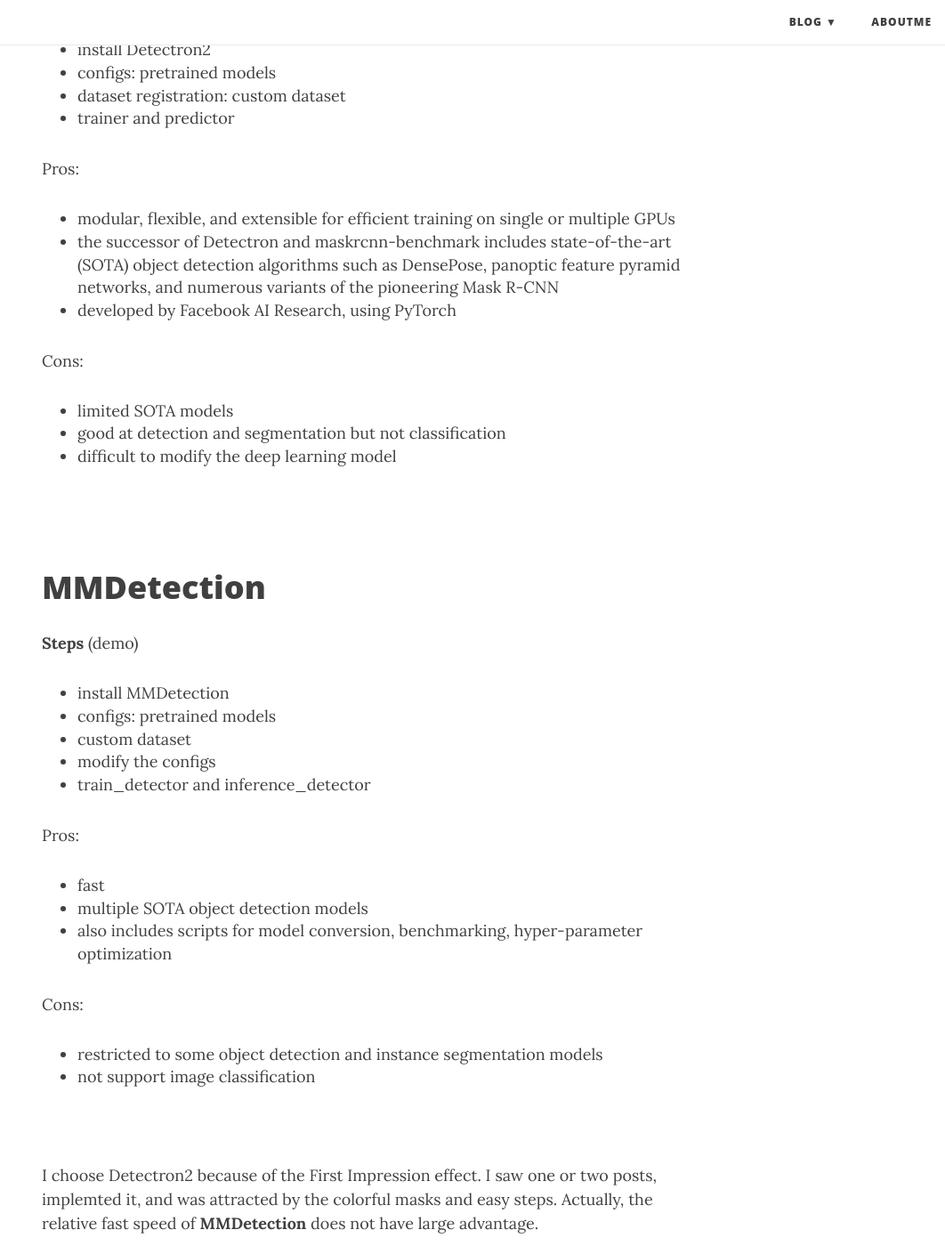
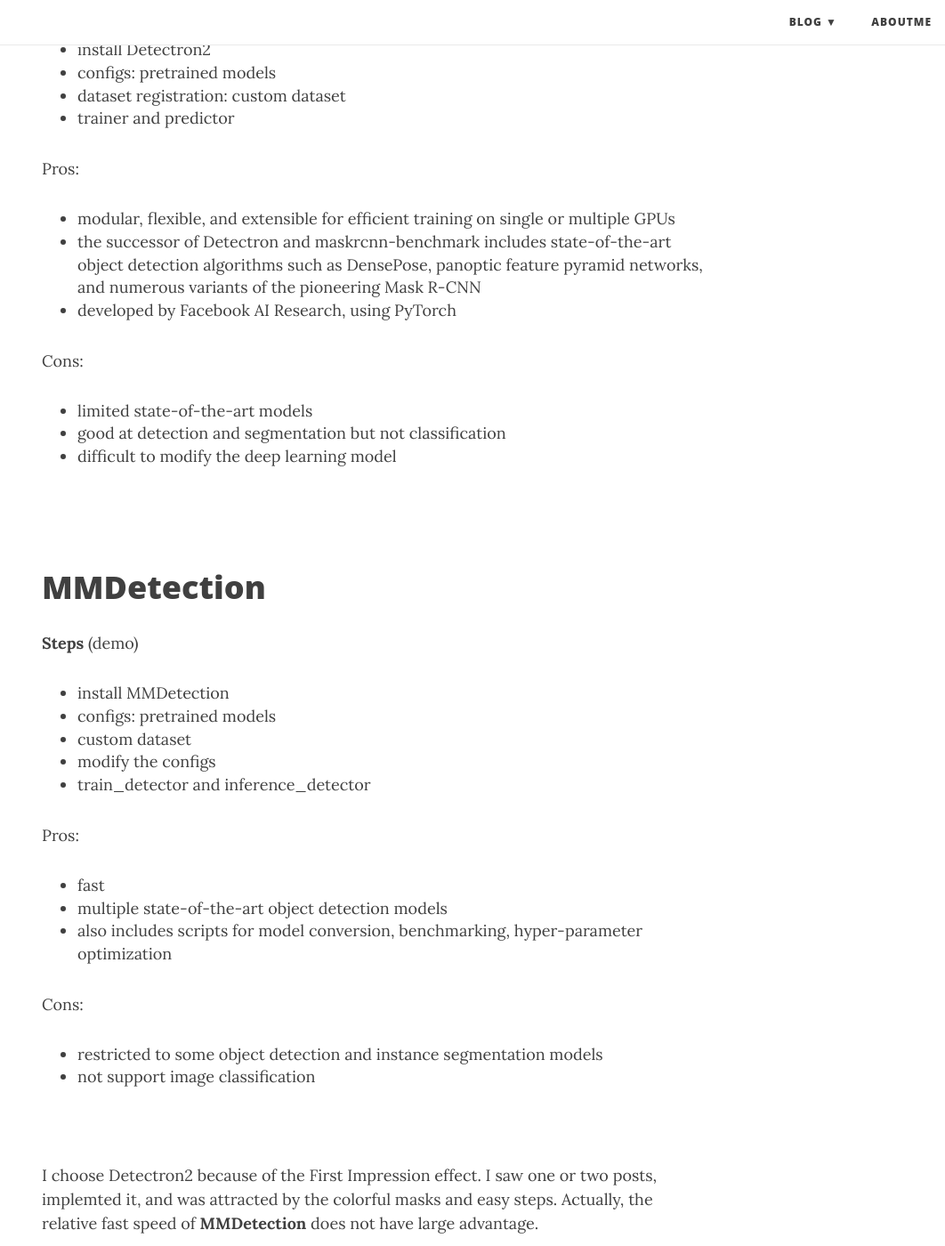
Before and after one commit to creatorcao/creatorcao.github.io, a Jekyll site: the page built from _posts/2022-08-02-detectron2-vs-mmdetection.md, in a window 1280 px wide and 1400 px high, scrolled down 438 px. Shown: the whole window at 89% size, without its empty margins (218-1280 px from the left). Built offline with Jekyll 4.4.1, drawn with Linux system fonts in a browser that asks for light colours; nearby versions of some CDN libraries.

Commit message:
Update 2022-08-02-detectron2-vs-mmdetection.md

```diff
--- a/_posts/2022-08-02-detectron2-vs-mmdetection.md
+++ b/_posts/2022-08-02-detectron2-vs-mmdetection.md
@@ -18,11 +18,11 @@
 
 Pros:
 - modular, flexible, and extensible for efficient training on single or multiple GPUs
-- the successor of Detectron and maskrcnn-benchmark includes state-of-the-art (SOTA) object detection algorithms such as DensePose, panoptic feature pyramid networks, and numerous variants of the pioneering Mask R-CNN
+- the successor of Detectron and maskrcnn-benchmark includes state-of-the-art object detection algorithms such as DensePose, panoptic feature pyramid networks, and numerous variants of the pioneering Mask R-CNN
 - developed by Facebook AI Research, using PyTorch
 
 Cons:
-- limited SOTA models
+- limited state-of-the-art models
 - good at detection and segmentation but not classification
 - difficult to modify the deep learning model
 
@@ -39,7 +39,7 @@
 
 Pros:
 - fast
-- multiple SOTA object detection models
+- multiple state-of-the-art object detection models
 - also includes scripts for model conversion, benchmarking, hyper-parameter optimization
 
 Cons:
```
